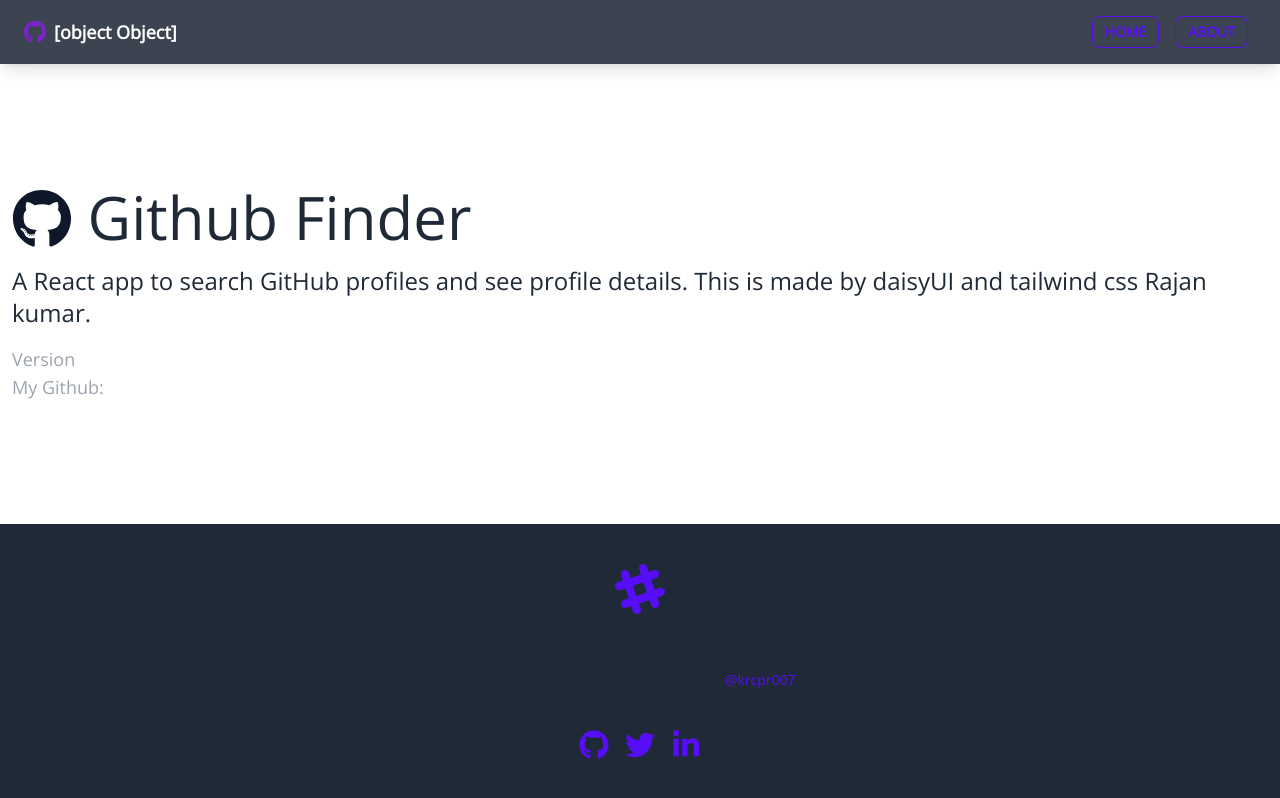
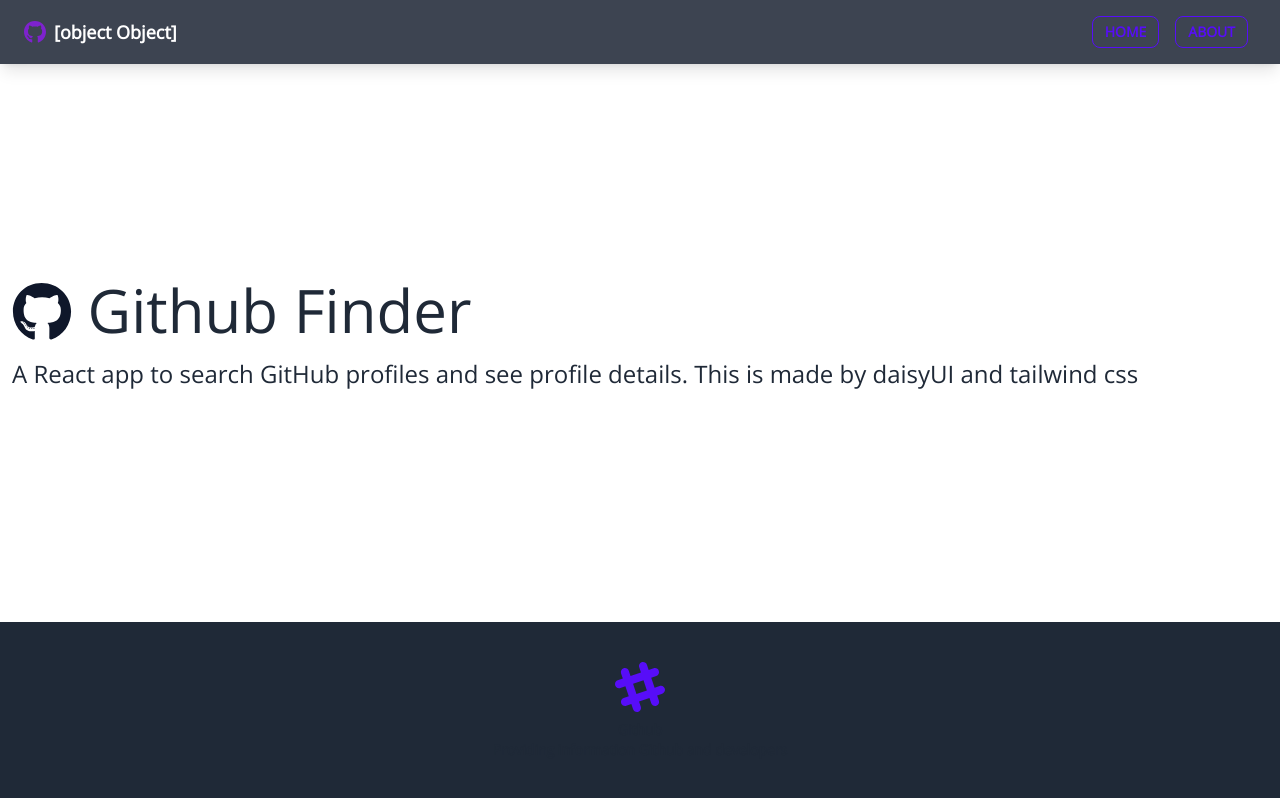
Before and after one commit to Synknite/github_users, a React (Create React App) app: page /about in a window 1280 px wide. Built offline with nearby package versions, Linux system fonts and the light colour scheme.

Commit message:
some updates

```diff
--- a/src/components/About.tsx
+++ b/src/components/About.tsx
@@ -11,19 +11,6 @@
         <p className="mb-4 text-2xl font-light">
           A React app to search GitHub profiles and see profile details. This is
           made by daisyUI and tailwind css
-          <strong>
-            <a href="https://rajankr.pages.dev/"> Rajan kumar</a>
-          </strong>
-          .
-        </p>
-        <p className="text-lg text-gray-400">
-          Version <span className="text-white">1.0.0</span>
-        </p>
-        <p className="text-lg text-gray-400">
-          My Github:
-          <a className="text-white" href="https://github.com/krcpr007">
-            Rajan kumar
-          </a>
         </p>
       </div>
     </>
--- a/src/components/Footer.tsx
+++ b/src/components/Footer.tsx
@@ -1,5 +1,5 @@
 import React from "react";
-import {FaGithub, FaTwitter,FaLinkedinIn } from 'react-icons/fa'
+import { FaGithub, FaTwitter, FaLinkedinIn } from "react-icons/fa";
 function Footer() {
   const footerYear = new Date().getFullYear();
   return (
@@ -21,42 +21,6 @@
           <br />
           Providing information Github and developers
         </p>
-      <p>
-        Copyright © {footerYear} - All right reserved{" "}
-        <a
-          href="https://www.linkedin.com/in/krcpr007/"
-          target="_blank"
-          rel="noreferrer"
-          className="text-primary"
-        >
-          @krcpr007
-        </a>{" "}
-      </p>
-    </div>
-    <div>
-      <div className="grid grid-flow-col gap-4">
-        <a
-          href="https://github.com/krcpr007/github-finder-ReactJS"
-          target="_blank"
-          rel="noreferrer"
-        >
-          <FaGithub className="text-primary" fontSize={30} />
-        </a>
-        <a
-          href="https://twitter.com/cr7_rajan"
-          target="_blank"
-          rel="noreferrer"
-        >
-          <FaTwitter className="text-primary" fontSize={30} />
-        </a>
-        <a
-          href="https://www.linkedin.com/in/krcpr007/"
-          target="_blank"
-          rel="noreferrer"
-        >
-          <FaLinkedinIn className="text-primary" fontSize={30} />
-        </a>
-      </div>
       </div>
     </footer>
   );
--- a/src/components/Home.tsx
+++ b/src/components/Home.tsx
@@ -1,16 +1,13 @@
-import React from 'react'
+import React from "react";
 import Users from "./Users";
-import Search from './Search'
+import Search from "./Search";
 function Home() {
-    return (
-        <div>
-            {/* Search component */}
-            <Search/>
-            <Users/>
-
-
-        </div>
-    )
+  return (
+    <div>
+      <Search />
+      <Users />
+    </div>
+  );
 }
 
-export default Home
+export default Home;
```
Lines whose indentation alone changed are shown as unchanged.
